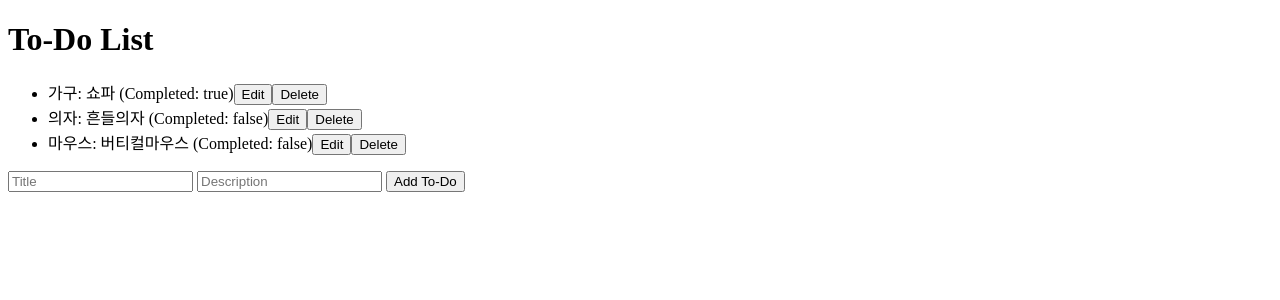
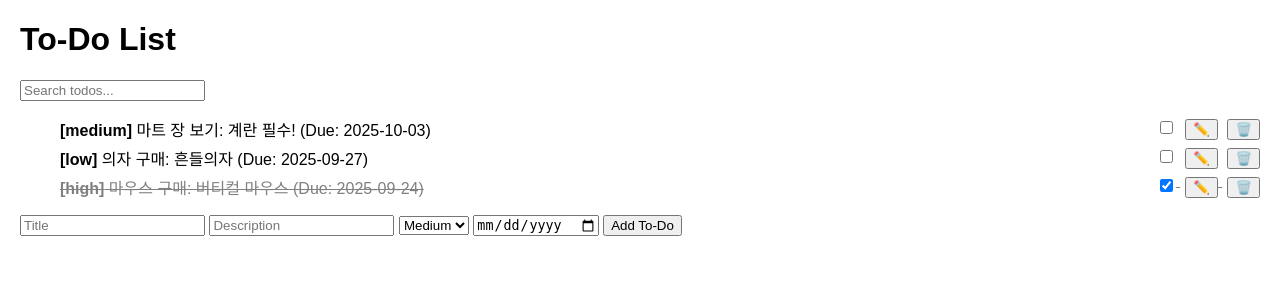
Before and after one commit to shu07002/FastAPI_Todos, a FastAPI app: page / in a window 1280 px wide. Shown: the top 300 px of the page. Run offline with FastAPI, Linux system fonts and the light colour scheme.

Commit message:
feat: 우선순위, D-DAY, 완료 체크 기능 추가

```diff
--- a/main.py
+++ b/main.py
@@ -1,68 +1,85 @@
-from fastapi import FastAPI, HTTPException
+from typing import Optional
+from fastapi import FastAPI, HTTPException, Query
 from fastapi.responses import HTMLResponse
 from pydantic import BaseModel
-import json
-import os
+import json, os, threading
 
 app = FastAPI()
+lock = threading.Lock()
+TODO_FILE = "todo.json"
 
 # To-Do 항목 모델
 class TodoItem(BaseModel):
     id: int
     title: str
     description: str
-    completed: bool
+    completed: bool = False
+    priority: str = "medium"   # "low" | "medium" | "high"
+    dueDate: Optional[str] = None
 
-# JSON 파일 경로
-TODO_FILE = "todo.json"
+class MessageResponse(BaseModel):
+    message: str
 
-# JSON 파일에서 To-Do 항목 로드
 def load_todos():
     if os.path.exists(TODO_FILE):
-        with open(TODO_FILE, "r") as file:
-            return json.load(file)
+        with open(TODO_FILE, "r", encoding="utf-8") as f:
+            return json.load(f)
     return []
 
-# JSON 파일에 To-Do 항목 저장
 def save_todos(todos):
-    with open(TODO_FILE, "w") as file:
-        json.dump(todos, file, indent=4)
+    with open(TODO_FILE, "w", encoding="utf-8") as f:
+        json.dump(todos, f, indent=4, ensure_ascii=False)
 
-# To-Do 목록 조회
+# ✅ 목록 조회 (검색/정렬 지원 가능)
 @app.get("/todos", response_model=list[TodoItem])
-def get_todos():
-    return load_todos()
+def get_todos(completed: Optional[bool] = Query(None)):
+    todos = load_todos()
+    if completed is not None:
+        todos = [t for t in todos if t["completed"] == completed]
 
-# 신규 To-Do 항목 추가
+    # 완료 X 먼저, 그 안에서 high > medium > low
+    priority_order = {"high": 0, "medium": 1, "low": 2}
+    todos.sort(key=lambda t: (t["completed"], priority_order.get(t["priority"], 1)))
+    return todos
+
+# ✅ 추가
 @app.post("/todos", response_model=TodoItem)
 def create_todo(todo: TodoItem):
-    todos = load_todos()
-    todos.append(todo.model_dump())
-    save_todos(todos)
+    with lock:
+        todos = load_todos()
+        next_id = max([t["id"] for t in todos], default=0) + 1
+        todo.id = next_id
+        todos.append(todo.model_dump())
+        save_todos(todos)
     return todo
 
-# To-Do 항목 수정
+# ✅ 수정
 @app.put("/todos/{todo_id}", response_model=TodoItem)
 def update_todo(todo_id: int, updated_todo: TodoItem):
-    todos = load_todos()
-    for todo in todos:
-        if todo["id"] == todo_id:
-            todo.update(updated_todo.model_dump())
-            save_todos(todos)
-            return updated_todo
+    with lock:
+        todos = load_todos()
+        for idx, t in enumerate(todos):
+            if t["id"] == todo_id:
+                updated = updated_todo.model_dump()
+                updated["id"] = todo_id
+                todos[idx] = updated
+                save_todos(todos)
+                return updated
     raise HTTPException(status_code=404, detail="To-Do item not found")
 
-# To-Do 항목 삭제
-@app.delete("/todos/{todo_id}", response_model=dict)
+# ✅ 삭제
+@app.delete("/todos/{todo_id}", response_model=MessageResponse)
 def delete_todo(todo_id: int):
-    todos = load_todos()
-    todos = [todo for todo in todos if todo["id"] != todo_id]
-    save_todos(todos)
+    with lock:
+        todos = load_todos()
+        new_todos = [t for t in todos if t["id"] != todo_id]
+        if len(new_todos) == len(todos):
+            raise HTTPException(status_code=404, detail="To-Do item not found")
+        save_todos(new_todos)
     return {"message": "To-Do item deleted"}
 
-# HTML 파일 서빙
+# ✅ HTML 서빙
 @app.get("/", response_class=HTMLResponse)
 def read_root():
-    with open("templates/index.html", "r") as file:
-        content = file.read()
-    return HTMLResponse(content=content)
+    with open("templates/index.html", "r", encoding="utf-8") as f:
+        return HTMLResponse(content=f.read())
--- a/templates/index.html
+++ b/templates/index.html
@@ -3,84 +3,153 @@
   <head>
     <meta charset="UTF-8" />
     <meta name="viewport" content="width=device-width, initial-scale=1.0" />
-    <title>To-Do List</title>
+    <title>Improved To-Do List</title>
+    <style>
+      body {
+        font-family: Arial, sans-serif;
+        margin: 20px;
+      }
+      li.completed {
+        text-decoration: line-through;
+        color: gray;
+      }
+      .todo-item {
+        display: flex;
+        align-items: center;
+        justify-content: space-between;
+        margin-bottom: 5px;
+      }
+      .actions button {
+        margin-left: 5px;
+      }
+    </style>
   </head>
   <body>
     <h1>To-Do List</h1>
+
+    <!-- 검색 -->
+    <input type="text" id="search" placeholder="Search todos..." />
+
+    <!-- 목록 -->
     <ul id="todo-list"></ul>
+
+    <!-- 입력 -->
     <form id="todo-form">
       <input type="text" id="title" placeholder="Title" required />
       <input type="text" id="description" placeholder="Description" required />
+      <select id="priority">
+        <option value="low">Low</option>
+        <option value="medium" selected>Medium</option>
+        <option value="high">High</option>
+      </select>
+      <input type="date" id="dueDate" />
       <button type="submit">Add To-Do</button>
     </form>
+
     <script>
+      let todos = [];
+
       async function fetchTodos() {
         const response = await fetch("/todos");
-        const todos = await response.json();
+        todos = await response.json();
+        renderTodos();
+      }
+
+      function renderTodos() {
         const todoList = document.getElementById("todo-list");
+        const searchQuery = document
+          .getElementById("search")
+          .value.toLowerCase();
         todoList.innerHTML = "";
-        todos.forEach((todo) => {
-          const li = document.createElement("li");
-          li.textContent = `${todo.title}: ${todo.description} (Completed: ${todo.completed})`;
-          const editButton = document.createElement("button");
-          editButton.textContent = "Edit";
-          editButton.onclick = () => editTodo(todo.id);
-          const deleteButton = document.createElement("button");
-          deleteButton.textContent = "Delete";
-          deleteButton.onclick = () => deleteTodo(todo.id);
-          li.appendChild(editButton);
-          li.appendChild(deleteButton);
-          todoList.appendChild(li);
+
+        todos
+          .filter((todo) => todo.title.toLowerCase().includes(searchQuery))
+          .forEach((todo) => {
+            const li = document.createElement("li");
+            li.className = "todo-item" + (todo.completed ? " completed" : "");
+            li.innerHTML = `
+              <span>
+                <strong>[${todo.priority}]</strong> ${todo.title}: ${
+              todo.description
+            }
+                ${todo.dueDate ? `(Due: ${todo.dueDate})` : ""}
+              </span>
+              <div class="actions">
+                <input type="checkbox" ${
+                  todo.completed ? "checked" : ""
+                } onchange="toggleComplete(${todo.id})" />
+                <button onclick="editTodo(${todo.id})">✏️</button>
+                <button onclick="deleteTodo(${todo.id})">🗑️</button>
+              </div>
+            `;
+            todoList.appendChild(li);
+          });
+      }
+
+      async function toggleComplete(id) {
+        const todo = todos.find((t) => t.id === id);
+        todo.completed = !todo.completed;
+        await fetch(`/todos/${id}`, {
+          method: "PUT",
+          headers: { "Content-Type": "application/json" },
+          body: JSON.stringify(todo),
         });
+        fetchTodos();
       }
 
       async function editTodo(id) {
-        const title = prompt("Enter new title:");
-        const description = prompt("Enter new description:");
-        const completed = confirm("Is this task completed?");
-        const response = await fetch(`/todos/${id}`, {
+        const todo = todos.find((t) => t.id === id);
+        const title = prompt("Enter new title:", todo.title);
+        const description = prompt("Enter new description:", todo.description);
+        const priority = prompt(
+          "Enter priority (low/medium/high):",
+          todo.priority
+        );
+        const dueDate = prompt(
+          "Enter due date (YYYY-MM-DD):",
+          todo.dueDate || ""
+        );
+        const updated = { ...todo, title, description, priority, dueDate };
+        await fetch(`/todos/${id}`, {
           method: "PUT",
-          headers: {
-            "Content-Type": "application/json",
-          },
-          body: JSON.stringify({ id, title, description, completed }),
+          headers: { "Content-Type": "application/json" },
+          body: JSON.stringify(updated),
         });
-        if (response.ok) {
-          fetchTodos();
-        }
+        fetchTodos();
       }
 
       async function deleteTodo(id) {
-        const response = await fetch(`/todos/${id}`, {
-          method: "DELETE",
-        });
-        if (response.ok) {
-          fetchTodos();
-        }
+        await fetch(`/todos/${id}`, { method: "DELETE" });
+        fetchTodos();
       }
 
       document
         .getElementById("todo-form")
-        .addEventListener("submit", async (event) => {
-          event.preventDefault();
+        .addEventListener("submit", async (e) => {
+          e.preventDefault();
           const title = document.getElementById("title").value;
           const description = document.getElementById("description").value;
-          const response = await fetch("/todos", {
+          const priority = document.getElementById("priority").value;
+          const dueDate = document.getElementById("dueDate").value;
+
+          await fetch("/todos", {
             method: "POST",
-            headers: {
-              "Content-Type": "application/json",
-            },
+            headers: { "Content-Type": "application/json" },
             body: JSON.stringify({
               id: Date.now(),
               title,
               description,
+              priority,
+              dueDate,
               completed: false,
             }),
           });
-          if (response.ok) {
-            fetchTodos();
-          }
+
+          e.target.reset(); // 입력창 초기화
+          fetchTodos();
         });
+
+      document.getElementById("search").addEventListener("input", renderTodos);
 
       fetchTodos();
     </script>
--- a/todo.json
+++ b/todo.json
@@ -1,20 +1,26 @@
 [
     {
-        "id": 1757956367375,
-        "title": "\uac00\uad6c",
-        "description": "\uc1fc\ud30c",
-        "completed": true
+        "id": 1,
+        "title": "의자 구매",
+        "description": "흔들의자",
+        "completed": false,
+        "priority": "low",
+        "dueDate": "2025-09-27"
     },
     {
-        "id": 1757956377601,
-        "title": "\uc758\uc790",
-        "description": "\ud754\ub4e4\uc758\uc790",
-        "completed": false
+        "id": 2,
+        "title": "마우스 구매",
+        "description": "버티컬 마우스",
+        "completed": true,
+        "priority": "high",
+        "dueDate": "2025-09-24"
     },
     {
-        "id": 1757956391198,
-        "title": "\ub9c8\uc6b0\uc2a4",
-        "description": "\ubc84\ud2f0\uceec\ub9c8\uc6b0\uc2a4",
-        "completed": false
+        "id": 3,
+        "title": "마트 장 보기",
+        "description": "계란 필수!",
+        "completed": false,
+        "priority": "medium",
+        "dueDate": "2025-10-03"
     }
 ]
```
